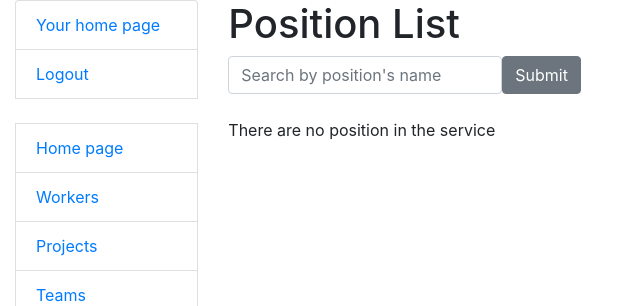
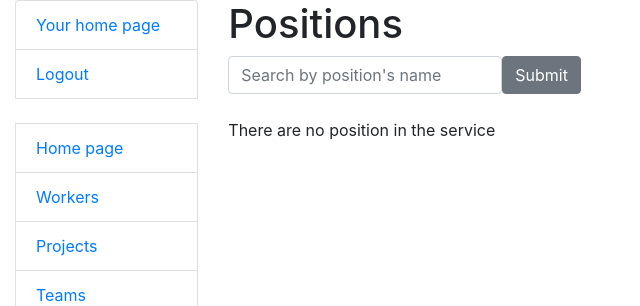
Before and after one commit to OlehOryshchuk/IT-company-task-manager, a Django app: page /positions/ in a window 1280 px wide. Shown: the top 306 px of the page, without its empty margins (0-640 px from the left). Run offline with Django 4.2, Linux system fonts and the light colour scheme; the visitor is signed in with stand-in values (Sample User, id 1); data that the repository does not hold is empty; some libraries are stand-ins or nearby versions.

Commit message:
refact: Use 'Positions' in 'position_list.html' header

```diff
--- a/templates/team_manager/position_list.html
+++ b/templates/team_manager/position_list.html
@@ -8,7 +8,7 @@
 {% block content %}
 
   <h1>
-    Position List
+    Positions
   </h1>
 
   <form action="" method="get" class="form-inline">
```
